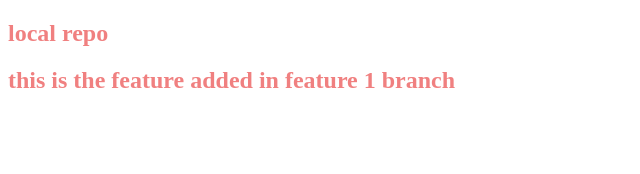
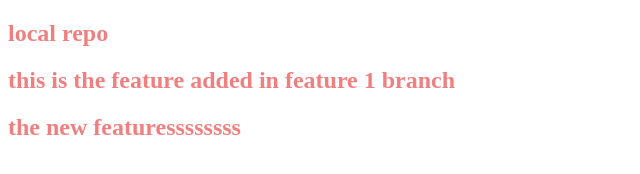
Before and after one commit to aniketjadhav1433/local-repo, a plain HTML site: page index.html in a window 1280 px wide. Shown: the whole page, without its empty margins (0-640 px from the left). Drawn offline with Linux system fonts and the light colour scheme.

Commit message:
new featuresssssssss

```diff
--- a/index.html
+++ b/index.html
@@ -9,6 +9,7 @@
 <body>
     <h2>local repo</h2>
     <h2>this is the feature added in feature 1 branch</h2>
+    <h2>the new featuressssssss</h2>
     <script src="script.js"></script>
 </body>
 </html>
```
